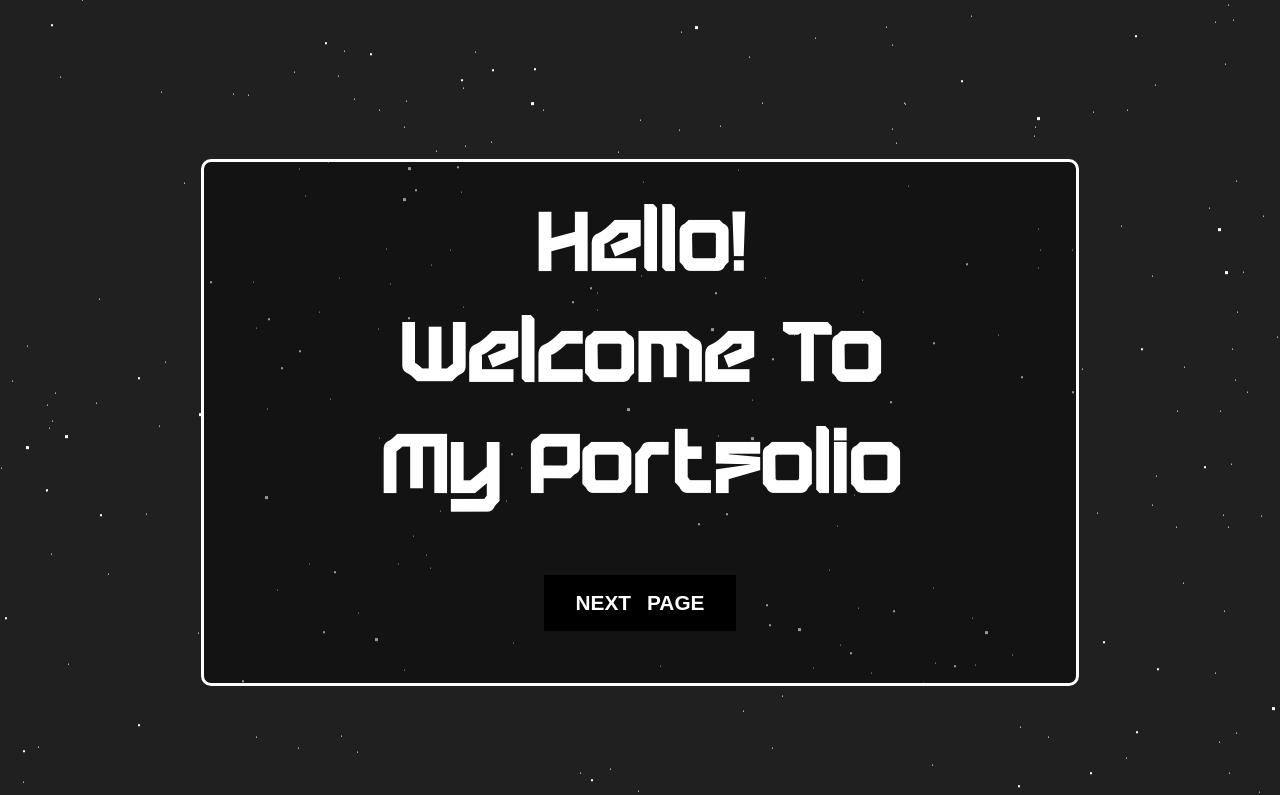
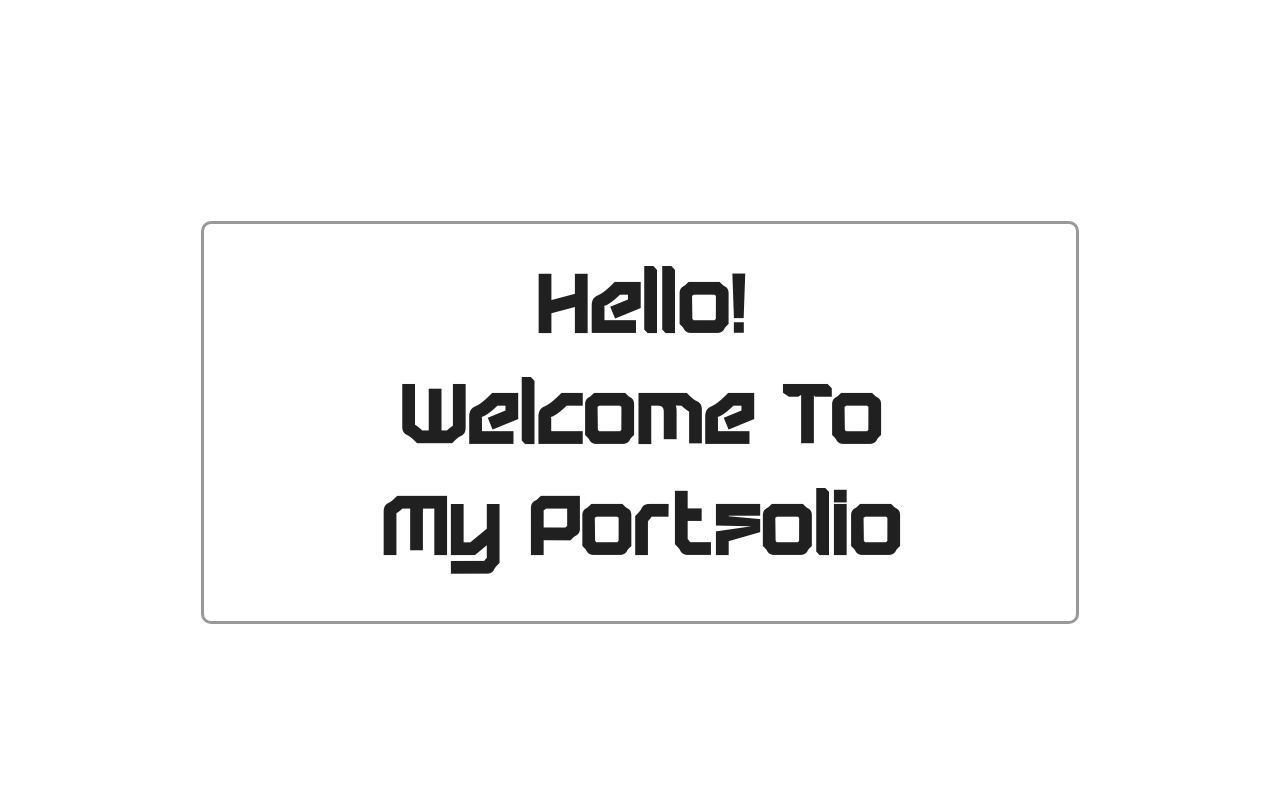
Before and after one commit to gaebonglee/gayoung_portfolio, a React (Create React App) app: page / in a window 1280 px wide. Shown: the top 795 px of the page. Built offline with nearby package versions, Linux system fonts and the light colour scheme.

Commit message:
페이지 연결 애니메이션 필요

```diff
--- a/src/components/intro/Intro.tsx
+++ b/src/components/intro/Intro.tsx
@@ -11,7 +11,7 @@ const Intro: React.FC = () => {
             <h1>Welcome To</h1>
             <h1>My Portfolio</h1>
           </div>
-          <NextBtn />
+          {/* <NextBtn /> */}
         </div>
     </section>
   );
--- a/src/index.css
+++ b/src/index.css
@@ -8,7 +8,6 @@ body,
 body {
   font-family: Arial, sans-serif;
   font-size: 14px;
-  background-color: #202020;
 }
 
 * {
--- a/src/style/desktop/intro/Intro.scss
+++ b/src/style/desktop/intro/Intro.scss
@@ -30,14 +30,13 @@
 }
 
 .lineStyle {
-  background-color: $backgroundBlack;
   display: flex;
   flex-direction: column;
   justify-content: center;
   align-items: center;
   gap: 3rem;
   padding: 2rem 10rem;
-  border: 3px solid white;
+  border: 3px solid $backgroundBlack;
   border-radius: 10px;
 }
 .textWrap {
@@ -49,7 +48,7 @@
 
   h1 {
     font-family: "BladeLogicDemoRegular", sans-serif;
-    color: white;
+    color: #202020;
     margin: 0;
     padding: 1rem;
     font-size: 5rem;
--- a/src/style/desktop/me/Me.scss
+++ b/src/style/desktop/me/Me.scss
@@ -1,5 +1,6 @@
 
 .me_container {
+  background-color: #202020;
   display: flex;
   flex-direction: column;
   justify-content: center;
--- a/src/style/desktop/me/Skills.scss
+++ b/src/style/desktop/me/Skills.scss
@@ -78,10 +78,10 @@
   }
 
   .skill_level {
-    border-radius: 10%;
+    border-radius: 40%;
     position: absolute;
-    width: 100%;
-    height: 100%;
+    width: 70px;
+    height: 70px;
     display: flex;
     align-items: center;
     justify-content: center;
```
